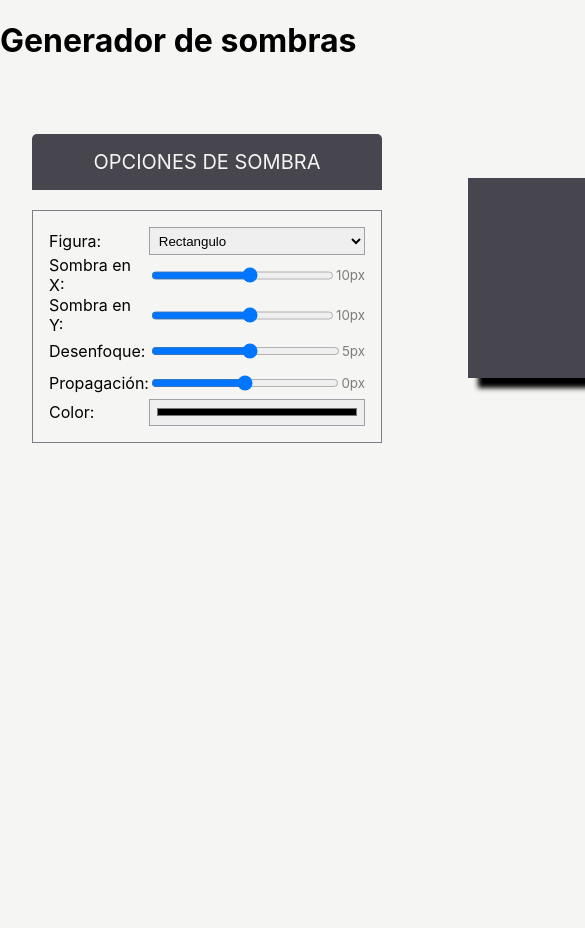
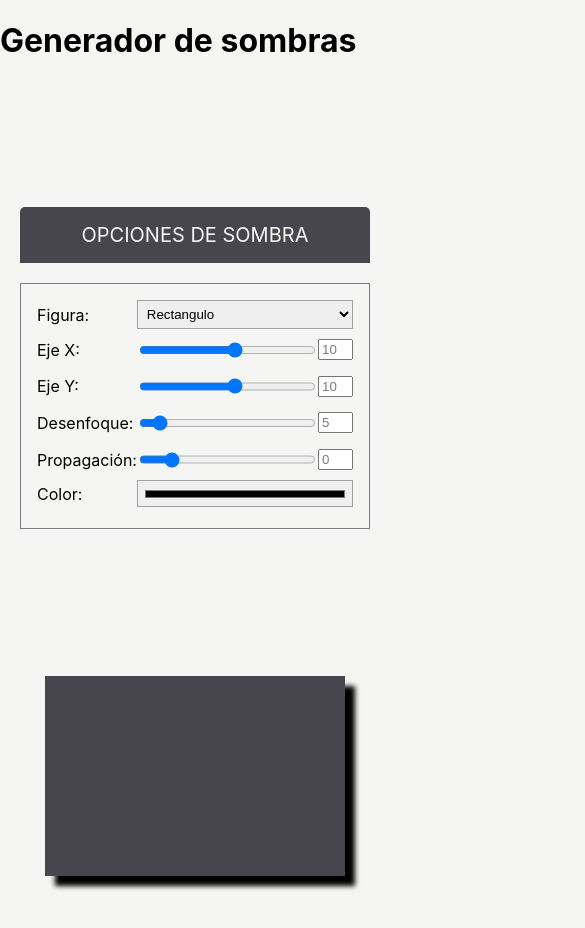
Before and after one commit to Ancient-R/Generador-box-shadow, a React (Create React App) app: page / in a window 390 px wide. Shown: the top 928 px of the page, 585 px wide, since content can reach past the window. Before the commit the page ends 844 px from the top, so only its background shows below. Built offline with nearby package versions, Linux system fonts and the light colour scheme.

Commit message:
estilos responsive, inputs para cambiar valores de sombra

```diff
--- a/src/components/ui/Generator.js
+++ b/src/components/ui/Generator.js
@@ -29,7 +29,7 @@ const Generator = ({ figure, setFigure, formValues, setFormValues }) => {
                     </select>
                 </div>
                 <div className='form__field'>
-                    <label className='form__label'>Sombra en X: </label>
+                    <label className='form__label'>Eje X: </label>
                     <input
                         type="range"
                         className='form__input'
@@ -38,11 +38,17 @@ const Generator = ({ figure, setFigure, formValues, setFormValues }) => {
                         value={x}
                         onChange={ handleInputChange }
                     />
-                    <small className='input__value'>{x}px</small>
+                    <input
+                        type="text"
+                        value={x}
+                        className='input__value'
+                        name='x'
+                        onChange={ handleInputChange}
+                    />
                 </div>
 
                 <div className='form__field'>
-                    <label className='form__label'>Sombra en Y: </label>
+                    <label className='form__label'>Eje Y: </label>
                     <input
                         type="range"
                         className='form__input'
@@ -51,7 +57,13 @@ const Generator = ({ figure, setFigure, formValues, setFormValues }) => {
                         value={y}
                         onChange={ handleInputChange }
                     />
-                    <small className='input__value'>{y}px</small>
+                    <input
+                        type="text"
+                        value={y}
+                        className='input__value'
+                        name='y'
+                        onChange={ handleInputChange}
+                    />
                 </div>
 
                 <div className='form__field'>
@@ -59,12 +71,18 @@ const Generator = ({ figure, setFigure, formValues, setFormValues }) => {
                     <input
                         type="range"
                         className='form__input'
-                        min={-100}
+                        min={0}
                         name='blur'
                         value={blur}
                         onChange={ handleInputChange }
                     />
-                    <small className='input__value'>{blur}px</small>
+                    <input
+                        type="text"
+                        value={blur}
+                        className='input__value'
+                        name='blur'
+                        onChange={ handleInputChange}
+                    />
                 </div>
 
                 <div className='form__field'>
@@ -72,12 +90,18 @@ const Generator = ({ figure, setFigure, formValues, setFormValues }) => {
                     <input
                         type="range"
                         className='form__input'
-                        min={-100}
+                        min={-15}
                         name='spreed'
                         value={spreed}
                         onChange={ handleInputChange }
                     />
-                    <small className='input__value'>{spreed}px</small>
+                    <input
+                        type="text"
+                        value={spreed}
+                        className='input__value'
+                        name='spreed'
+                        onChange={ handleInputChange}
+                    />
                 </div>
 
                 <div className='form__field'>
--- a/src/index.css
+++ b/src/index.css
@@ -21,15 +21,14 @@ body {
 
 /* Estilos al container en App.js */
 .container{
-  display: flex;
-  justify-content: space-between;
-  align-items: center;
-  flex-wrap: wrap;
-  /* background-color: var(--secondary-color); */
   padding: 2rem;
-  width: 800px;
   margin-left: auto;
   margin-right: auto;
+  /* background-color: red; */
+  width: 1000px;
+  display: flex;
+  justify-content: space-around;
+  align-items: center;
 }
 
 /* Estilos del Generator.js */
@@ -65,7 +64,7 @@ body {
 .form__field{
   display: flex;
   align-items: center;
-  /* flex-direction: column; */
+  margin-bottom: 5px;
 }
 
 .form__label{
@@ -82,6 +81,8 @@ body {
 
 .input__value{
   color: var(--acent-color-dark);
+  width: 35px;
+  outline: none;
 }
 
 
@@ -103,4 +104,12 @@ body {
   border-radius: 50%;
 }
 
-/* Estilos del Square.js */
+
+@media screen and (min-width: 340px) and (max-width: 768px) {
+  .container{
+    width: 350px;
+    flex-direction: column;
+    justify-content: space-around;
+    height: 900px;
+  }
+}
```
